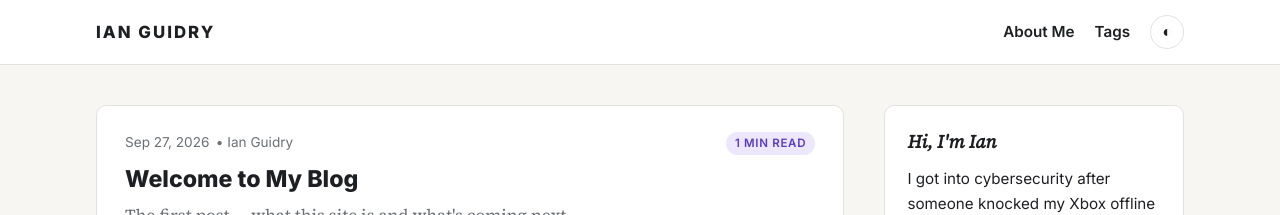
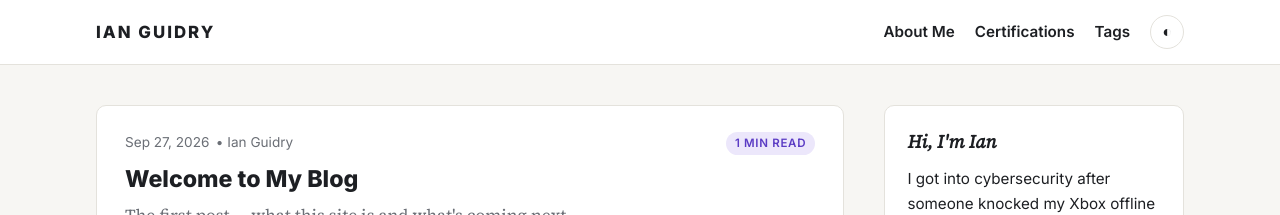
Before and after one commit to eguidey/eguidey.github.io, a Jekyll site: the page built from index.html, in a window 1280 px wide. Shown: the top 215 px of the page. Built offline with Jekyll 4.4.1, drawn with Linux system fonts in a browser that asks for light colours.

Commit message:
Update _config.yml

```diff
--- a/_config.yml
+++ b/_config.yml
@@ -18,6 +18,8 @@ social:
 nav:
   - title: "About Me"
     url: "/about/"
+  - title: "Certifications"
+    url: "/certifications/"
   - title: "Tags"
     url: "/tags/"
 
```
